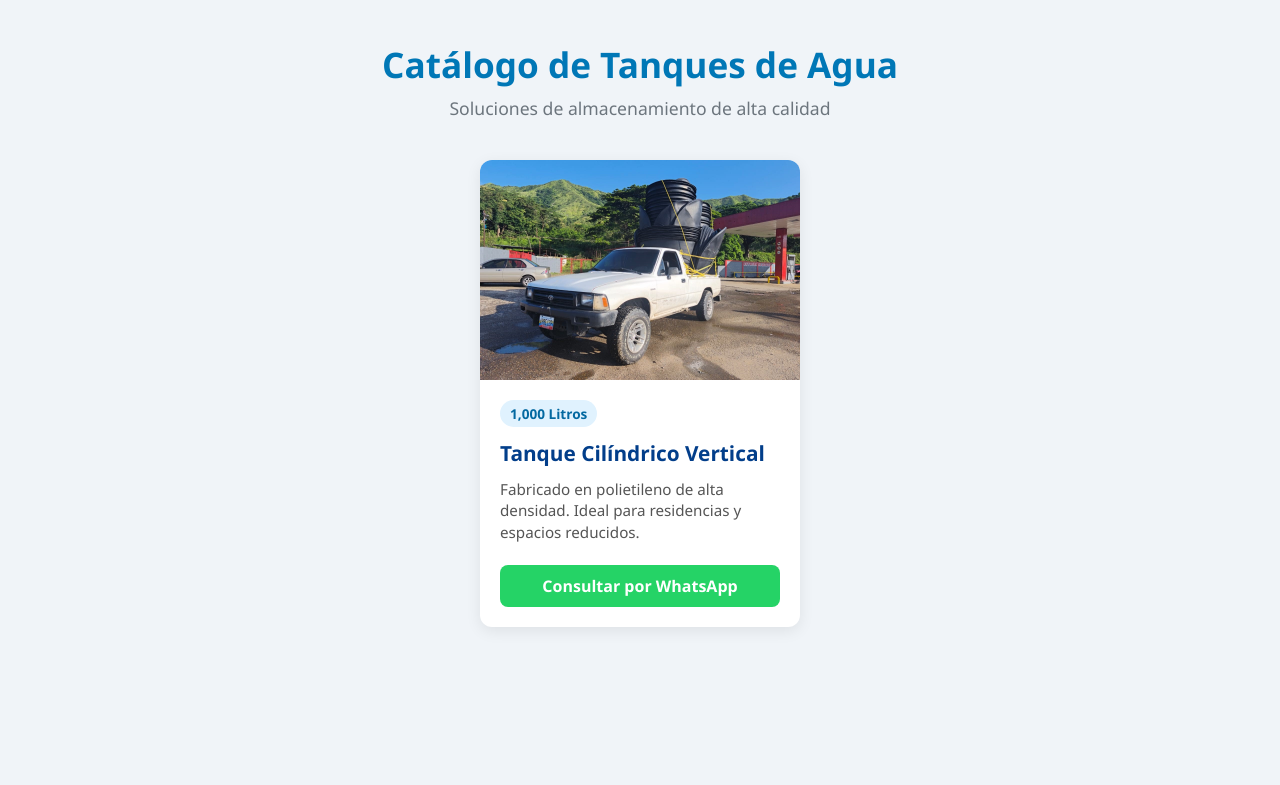
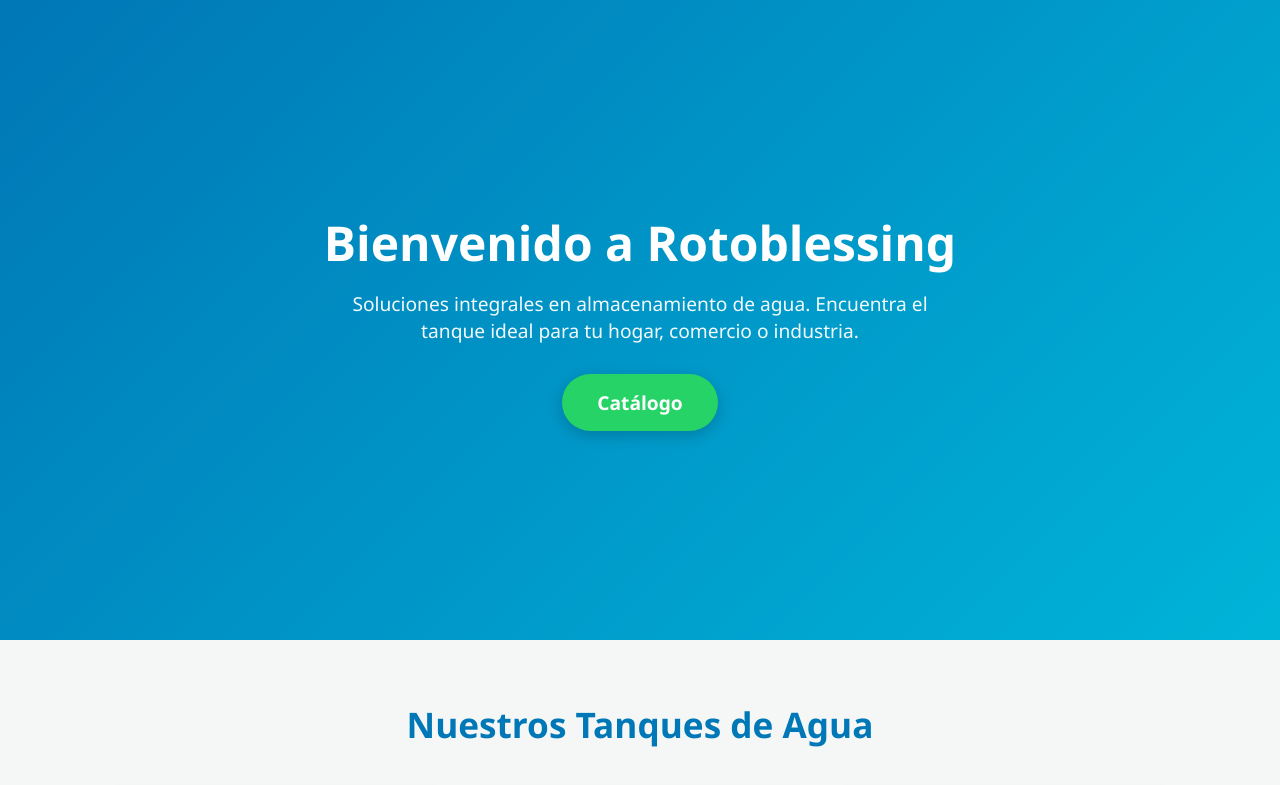
Before and after one commit to JuanSout723/Rotoblessing, a Flask app: page / in a window 1280 px wide. Shown: the top 785 px of the page. Before the commit the page ends 628 px from the top, so only its background shows below. Run offline with Flask 3, Linux system fonts and the light colour scheme.

Commit message:
Revamp index.html for water tank catalog
Updated the HTML structure and styles for the water tank catalog page, including a new hero section and improved layout for product cards.

```diff
--- a/templates/index.html
+++ b/templates/index.html
@@ -1,10 +1,10 @@
 <!DOCTYPE html>
 <html lang="es">
 <head>
-    <meta name="google-site-verification" content="0stxOWg1TMKDkmqTsYg738xNMIYMd05xJVFwp4M6XB0" />
+    <meta name="google-site-verification" content="0stxOwg1TMKDkmqTsYg738xNMIYMd05xJVFwp4M6XB0" />
     <meta charset="UTF-8">
     <meta name="viewport" content="width=device-width, initial-scale=1.0">
-    <title>Catálogo de Tanques de Agua</title>
+    <title>Rotoblessing - Catálogo de Tanques de Agua</title>
     <style>
         * {
             box-sizing: border-box;
@@ -14,134 +14,229 @@
         }
 
         body {
-            background-color: #f0f4f8;
+            background-color: #f4f7f6;
             color: #333;
-            padding: 40px 20px;
         }
 
-        header {
+        /* Sección de Bienvenida (Hero Section) */
+        .hero {
+            background: linear-gradient(135deg, #0077b6, #00b4d8);
+            color: white;
             text-align: center;
+            padding: 100px 20px;
+            min-height: 80vh;
+            display: flex;
+            flex-direction: column;
+            justify-content: center;
+            align-items: center;
+        }
+
+        .hero h1 {
+            font-size: 3rem;
+            margin-bottom: 15px;
+            font-weight: 700;
+        }
+
+        .hero p {
+            font-size: 1.2rem;
+            margin-bottom: 30px;
+            max-width: 600px;
+            opacity: 0.95;
+        }
+
+        .btn-hero {
+            background-color: #25d366;
+            color: white;
+            padding: 15px 35px;
+            font-size: 1.2rem;
+            font-weight: bold;
+            text-decoration: none;
+            border-radius: 30px;
+            box-shadow: 0 4px 15px rgba(0,0,0,0.2);
+            transition: transform 0.2s, background-color 0.2s;
+        }
+
+        .btn-hero:hover {
+            background-color: #1eb857;
+            transform: translateY(-3px);
+        }
+
+        /* Sección del Catálogo */
+        .catalog-container {
+            max-width: 1100px;
+            margin: 60px auto;
+            padding: 0 20px;
+        }
+
+        .catalog-title {
+            text-align: center;
+            font-size: 2.2rem;
+            color: #0077b6;
             margin-bottom: 40px;
         }
 
-        header h1 {
-            color: #0077b6;
-            font-size: 2.2rem;
-            margin-bottom: 8px;
+        .grid-tanques {
+            display: grid;
+            grid-template-columns: repeat(auto-fit, minmax(280px, 1fr));
+            gap: 30px;
         }
 
-        header p {
-            color: #6c757d;
-            font-size: 1.1rem;
-        }
-
-        .contenedor-tanques {
-            display: flex;
-            flex-wrap: wrap;
-            justify-content: center;
-            gap: 25px;
-            max-width: 1200px;
-            margin: 0 auto;
-        }
-
-        .tarjeta {
-            background: #ffffff;
+        /* Tarjeta de Producto */
+        .card {
+            background: white;
             border-radius: 12px;
             overflow: hidden;
-            width: 320px;
-            box-shadow: 0 4px 15px rgba(0, 0, 0, 0.08);
-            transition: transform 0.2s ease, box-shadow 0.2s ease;
+            box-shadow: 0 4px 12px rgba(0,0,0,0.08);
+            transition: transform 0.3s;
             display: flex;
             flex-direction: column;
         }
 
-        .tarjeta:hover {
+        .card:hover {
             transform: translateY(-5px);
-            box-shadow: 0 8px 25px rgba(0, 0, 0, 0.15);
         }
 
-        .tarjeta img {
+        .card img {
             width: 100%;
-            height: 220px;
+            height: 230px;
             object-fit: cover;
+            background-color: #eaeff2;
         }
 
-        .info {
+        .card-body {
             padding: 20px;
             display: flex;
             flex-direction: column;
-            gap: 12px;
             flex-grow: 1;
         }
 
-        .info h2 {
-            font-size: 1.3rem;
-            color: #023e8a;
+        .card-body h3 {
+            font-size: 1.4rem;
+            color: #111;
+            margin-bottom: 10px;
         }
 
-        .capacidad {
-            align-self: flex-start;
-            background-color: #e0f2fe;
-            color: #0369a1;
-            font-size: 0.85rem;
-            font-weight: bold;
-            padding: 4px 10px;
-            border-radius: 20px;
+        .card-body p {
+            font-size: 0.95rem;
+            color: #666;
+            margin-bottom: 15px;
+            line-height: 1.4;
         }
 
-        .info p {
-            color: #555;
-            font-size: 0.95rem;
-            line-height: 1.4;
-            flex-grow: 1;
+        .specs {
+            list-style: none;
+            margin-bottom: 20px;
+            font-size: 0.9rem;
+            color: #444;
         }
 
-        /* Estilo del botón de WhatsApp */
+        .specs li {
+            margin-bottom: 6px;
+        }
+
+        /* Botón de WhatsApp */
         .btn-whatsapp {
-            display: block;
-            text-align: center;
+            margin-top: auto;
             background-color: #25d366;
             color: white;
+            text-align: center;
+            padding: 12px;
+            border-radius: 8px;
             text-decoration: none;
             font-weight: bold;
-            padding: 10px;
-            border-radius: 8px;
+            display: flex;
+            align-items: center;
+            justify-content: center;
+            gap: 8px;
             transition: background-color 0.2s;
-            margin-top: 10px;
         }
 
         .btn-whatsapp:hover {
-            background-color: #1eb854;
+            background-color: #1eb857;
+        }
+
+        footer {
+            text-align: center;
+            padding: 30px;
+            background-color: #002b49;
+            color: white;
+            margin-top: 60px;
+            font-size: 0.9rem;
         }
     </style>
 </head>
 <body>
 
-    <header>
-        <h1>Catálogo de Tanques de Agua</h1>
-        <p>Soluciones de almacenamiento de alta calidad</p>
-    </header>
+    <!-- Pantalla de Bienvenida -->
+    <section class="hero">
+        <h1>Bienvenido a Rotoblessing</h1>
+        <p>Soluciones integrales en almacenamiento de agua. Encuentra el tanque ideal para tu hogar, comercio o industria.</p>
+        <a href="#catalogo" class="btn-hero">Catálogo</a>
+    </section>
 
-    <div class="contenedor-tanques">
+    <!-- Sección del Catálogo de Tanques -->
+    <section id="catalogo" class="catalog-container">
+        <h2 class="catalog-title">Nuestros Tanques de Agua</h2>
 
-        <!-- Tarjeta 1 -->
-        <div class="tarjeta">
-            <img src="/static/tanque1.jpg" alt="Tanque de agua">
-            <div class="info">
-                <span class="capacidad">1,000 Litros</span>
-                <h2>Tanque Cilíndrico Vertical</h2>
-                <p>Fabricado en polietileno de alta densidad. Ideal para residencias y espacios reducidos.</p>
+        <div class="grid-tanques">
 
-                <!-- Botón de WhatsApp (Cambia el número de teléfono con tu código de país) -->
-                <a href="https://wa.me/584127321067?text=Hola,%20me%20interesa%20el%20Tanque%20Cilíndrico%20de%201000L"
-                   target="_blank"
-                   class="btn-whatsapp">
-                   Consultar por WhatsApp
-                </a>
+            <!-- Tanque 1 -->
+            <div class="card">
+                <img src="/static/tanque1.jpg" alt="Tanque de Agua 500L">
+                <div class="card-body">
+                    <h3>Tanque Cilíndrico 500L</h3>
+                    <p>Ideal para espacios reducidos en apartamentos o casas pequeñas.</p>
+                    <ul class="specs">
+                        <li><strong>Capacidad:</strong> 500 Litros</li>
+                        <li><strong>Material:</strong> Polietileno de alta densidad</li>
+                        <li><strong>Garantía:</strong> 5 Años</li>
+                    </ul>
+                    <a href="https://wa.me/584243656322?text=Hola,%20quisiera%20consultar%20por%20el%20Tanque%20de%20500L" target="_blank" class="btn-whatsapp">
+                        Consultar WhatsApp
+                    </a>
+                </div>
             </div>
+
+            <!-- Tanque 2 -->
+            <div class="card">
+                <img src="/static/tanque2.jpg" alt="Tanque de Agua 1000L">
+                <div class="card-body">
+                    <h3>Tanque Vertical 1000L</h3>
+                    <p>La opción más popular para familias de 4 a 6 personas.</p>
+                    <ul class="specs">
+                        <li><strong>Capacidad:</strong> 1000 Litros</li>
+                        <li><strong>Material:</strong> Tri-capa antibacteriano</li>
+                        <li><strong>Garantía:</strong> 10 Años</li>
+                    </ul>
+                    <a href="https://wa.me/584120000000?text=Hola,%20quisiera%20consultar%20por%20el%20Tanque%20de%201000L" target="_blank" class="btn-whatsapp">
+                        Consultar WhatsApp
+                    </a>
+                </div>
+            </div>
+
+            <!-- Tanque 3 -->
+            <div class="card">
+                <img src="/static/tanque3.jpg" alt="Tanque de Agua 2000L">
+                <div class="card-body">
+                    <h3>Tanque Industrial 2000L</h3>
+                    <p>Gran almacenamiento diseñado para comercios, residencias y empresas.</p>
+                    <ul class="specs">
+                        <li><strong>Capacidad:</strong> 2000 Litros</li>
+                        <li><strong>Material:</strong> Reforzado con protección UV</li>
+                        <li><strong>Garantía:</strong> 10 Años</li>
+                    </ul>
+                    <a href="https://wa.me/584120000000?text=Hola,%20quisiera%20consultar%20por%20el%20Tanque%20de%202000L" target="_blank" class="btn-whatsapp">
+                        Consultar WhatsApp
+                    </a>
+                </div>
+            </div>
+
         </div>
+    </section>
 
-    </div>
+    <footer>
+        &copy; 2026 Rotoblessing - Todos los derechos reservados.
+    </footer>
 
 </body>
 </html>
```
